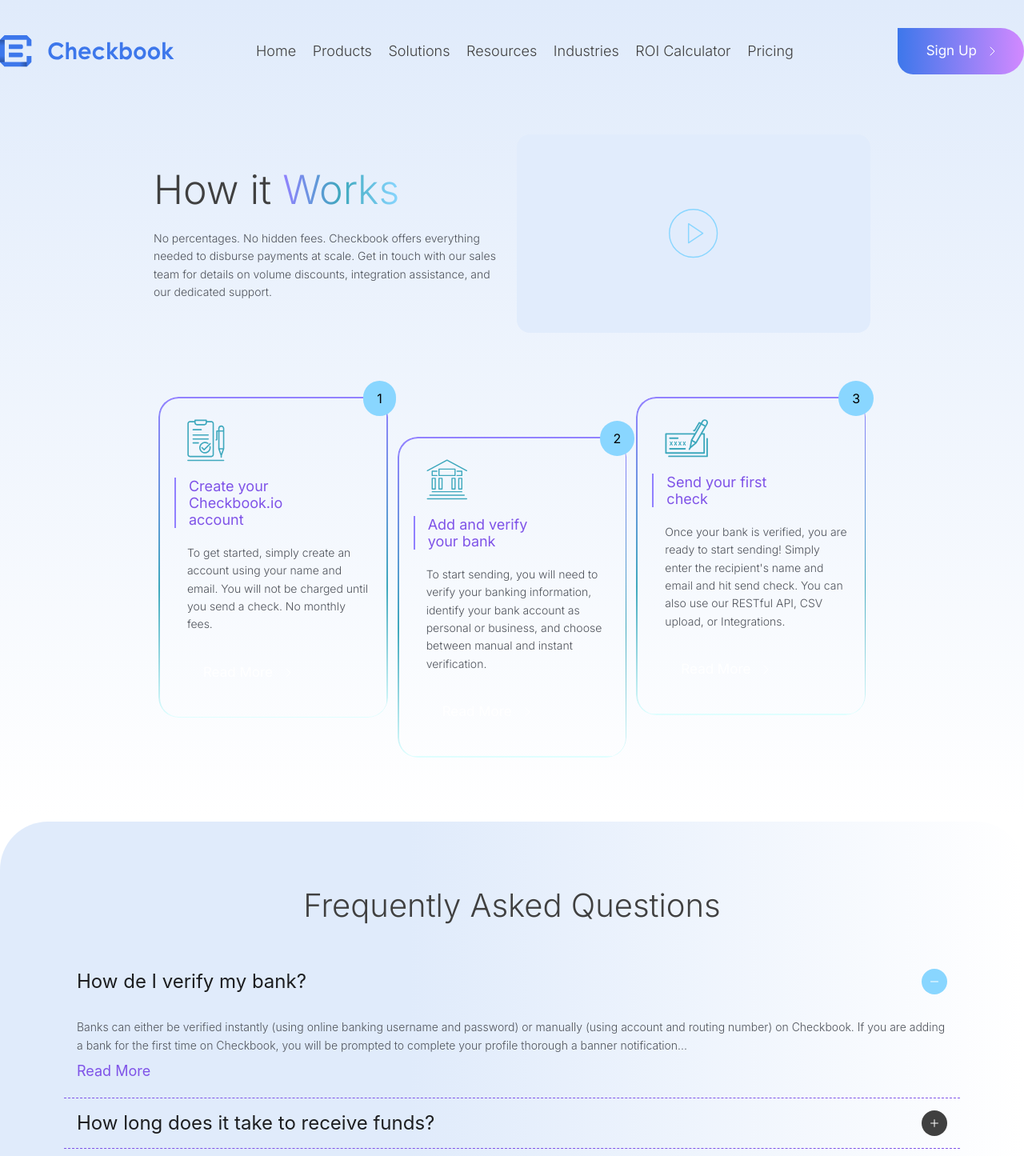
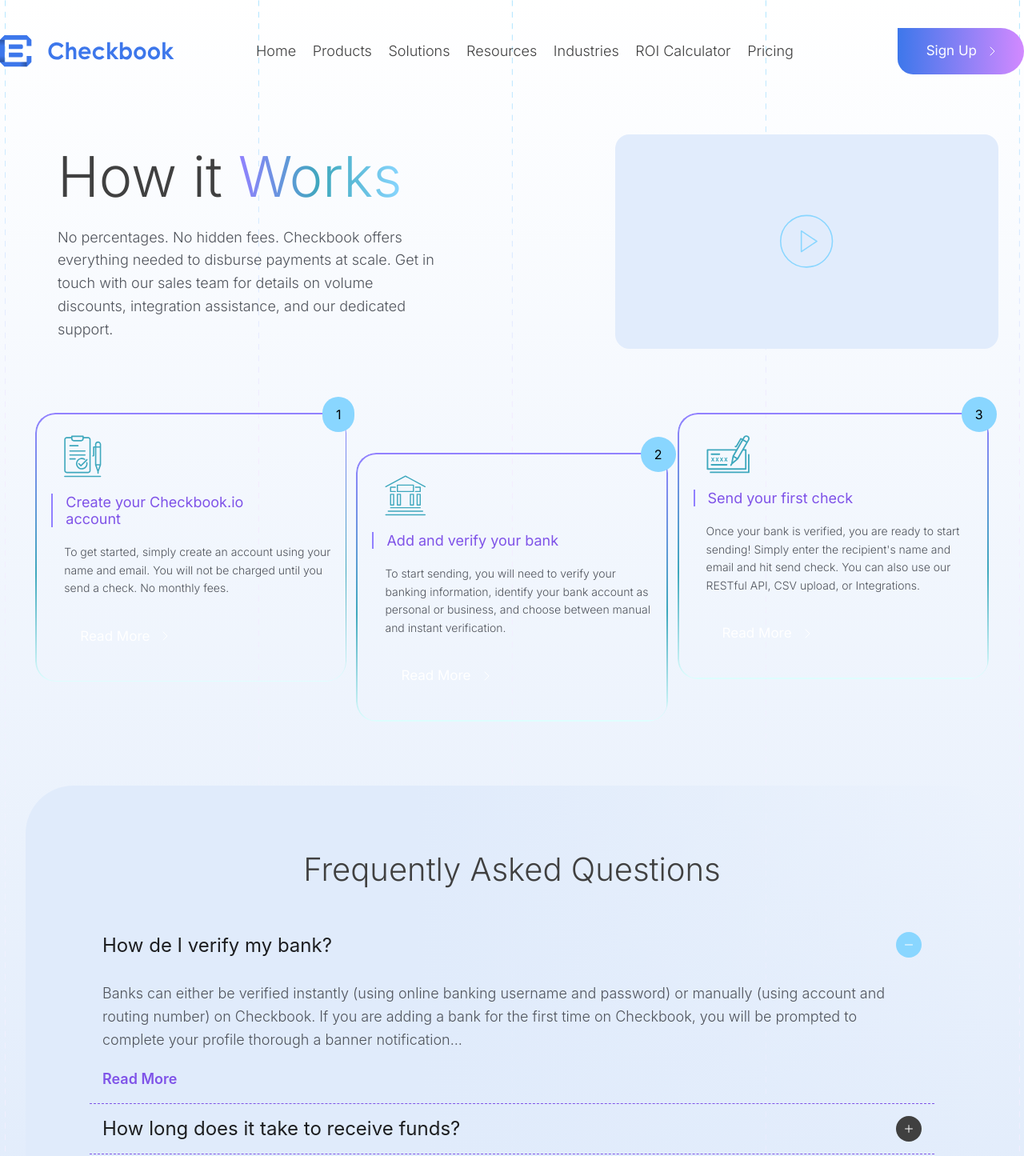
Before and after one commit to Pirai-Infotech/Pirai-checkbook-website, a Next.js app: page /Howitworks in a window 1280 px wide. Shown: the top 1445 px of the page at 80% size. Built offline with nearby package versions, Linux system fonts and the light colour scheme.

Commit message:
How it works page and Background line changes done

```diff
--- a/app/Howitworks/page.js
+++ b/app/Howitworks/page.js
@@ -38,20 +38,20 @@
 ];
 function page() {
   return (
-    <div className="px-8 sm:px-0">
-      <section className="w-[90%] lg:w-[70%] m-auto flex flex-col lg:flex-row gap-3 items-center py-10">
-        <div className="flex-1">
-          <h1 className="text-center xl:text-left">
+    <div className="px-2 sm:px-8 sm:px-0">
+      <section className="container m-auto flex flex-col lg:flex-row gap-10 lg:gap-3 items-center py-10 ">
+        <div className="flex-1 sm:px-[9%] lg:px-10 xl:pr-[17%]">
+          <h1 className="text-center lg:text-left text-[45px] lg:text-[70px] 2xl:text-[88px]">
             How it <span>Works</span>
           </h1>
-          <p className="pt-5 text-center xl:text-left">
+          <p className="pt-5 text-center lg:text-left text-[18px] 2xl:text-[27px]">
             No percentages. No hidden fees. Checkbook offers everything needed
             to disburse payments at scale. Get in touch with our sales team for
             details on volume discounts, integration assistance, and our
             dedicated support.
           </p>
         </div>
-        <div className="flex-1">
+        <div className="flex-1 ">
           <VideoWithThumbnail
             videoUrl="/path-to-your-video.mp4"
             videothumbnail="/Videothumbnail.svg"
@@ -59,7 +59,7 @@
           />
         </div>
       </section>
-      <section className="w-[90%] lg:w-[70%] m-auto py-10 flex flex-wrap items-start lg:justify-center gap-5 lg:gap-3">
+      <section className="container m-auto py-10 flex flex-wrap items-start lg:justify-center gap-5 lg:gap-3">
         {sections?.map((section, index) => (
           <div
             key={index}
@@ -92,7 +92,7 @@
       <section className="py-10">
         <Faq />
       </section>
-        <ReadytoGetStart />
+      <ReadytoGetStart />
     </div>
   );
 }
--- /dev/null
+++ b/app/Printablechecks/layout.js
@@ -0,0 +1,15 @@
+import React from "react";
+import Header from "../ui/Header";
+import Footer from "../ui/Footer";
+
+const layout = ({ children }) => {
+  return (
+    <div>
+      <Header />
+      {children}
+      <Footer />
+    </div>
+  );
+};
+
+export default layout;
--- a/app/globals.css
+++ b/app/globals.css
@@ -31,11 +31,13 @@
 
 body {
   font-family: var(--font-inter);
-  background: linear-gradient(180deg, #e0ebfb, #ffffff, #ffffff, #e0ebfb),
-    url("/bg_dot_lines.svg") no-repeat center center;
+  /* background: linear-gradient(180deg, #e0ebfb, #ffffff, #ffffff, #e0ebfb), */
+  background: linear-gradient(180deg, #ffffff, #e0ebfb, #ffffff),
+    url("/bg_dot_lines.svg");
   background-repeat: no-repeat;
   background-position: center;
-  background-size: cover;
+  background-size: contain;
+  background-blend-mode: overlay;
 }
 /* h1 {
   font-size: 5.5rem;
@@ -295,9 +297,7 @@
 }
 
 @media only screen and (max-width: 1599px) {
-  h1 {
-    font-size: 50px;
-  }
+
   h2 {
     font-size: 50px;
   }
--- a/app/ui/Faq.js
+++ b/app/ui/Faq.js
@@ -57,19 +57,23 @@
       >
         {questions?.map((item, index) => (
           <Panel
-            className="text-[#404040] text-[20px] md:text-[24px] font-[400]"
+            className="text-[#4F535B] text-[20px] md:text-[24px] font-bold md:font-[400]"
             header={item.question}
             key={index}
           >
-            <p>{item.answer}</p>
+            <p className="text-[16px] lg:text-[18px]">
+              {item.answer}
+              <span className="lg:block lg:pt-5">
                 <a
-              className="text-[18px] text-[#7F53E8] btn btn-primary"
+                  className="text-[18px]  font-[600] text-[#7F53E8] btn btn-primary"
                   href={item.ctaLink}
                   target="_blank"
                   rel="noopener noreferrer"
                 >
                   {item.ctaText}
                 </a>
+              </span>
+            </p>
           </Panel>
         ))}
       </Collapse>
--- a/app/ui/ReadytoGetStart.js
+++ b/app/ui/ReadytoGetStart.js
@@ -8,9 +8,9 @@
 
 function ReadytoGetStart() {
   return (
-    <div className="container m-auto flex flex-col lg:flex-row items-center gap-8 ">
+    <div className="container m-auto flex flex-col lg:flex-row items-center gap-8 py-10">
       <div className="lg:p-7 grad-border bdr-sm-rds no-bdr flex-grow-1 xl:w-[60%]">
-        <div className="bg-[#fff] rounded-[30px] py-10 px-5 2xl:p-[100px]">
+        <div className="bg-[#fff] rounded-[30px] py-10 px-7 sm:px-[15%] lg:px-5 2xl:p-[100px]">
           <h2 className="text-center xl:text-left">
             Ready to get <br />
             <span>started?</span>
```
Lines whose indentation alone changed are shown as unchanged.
